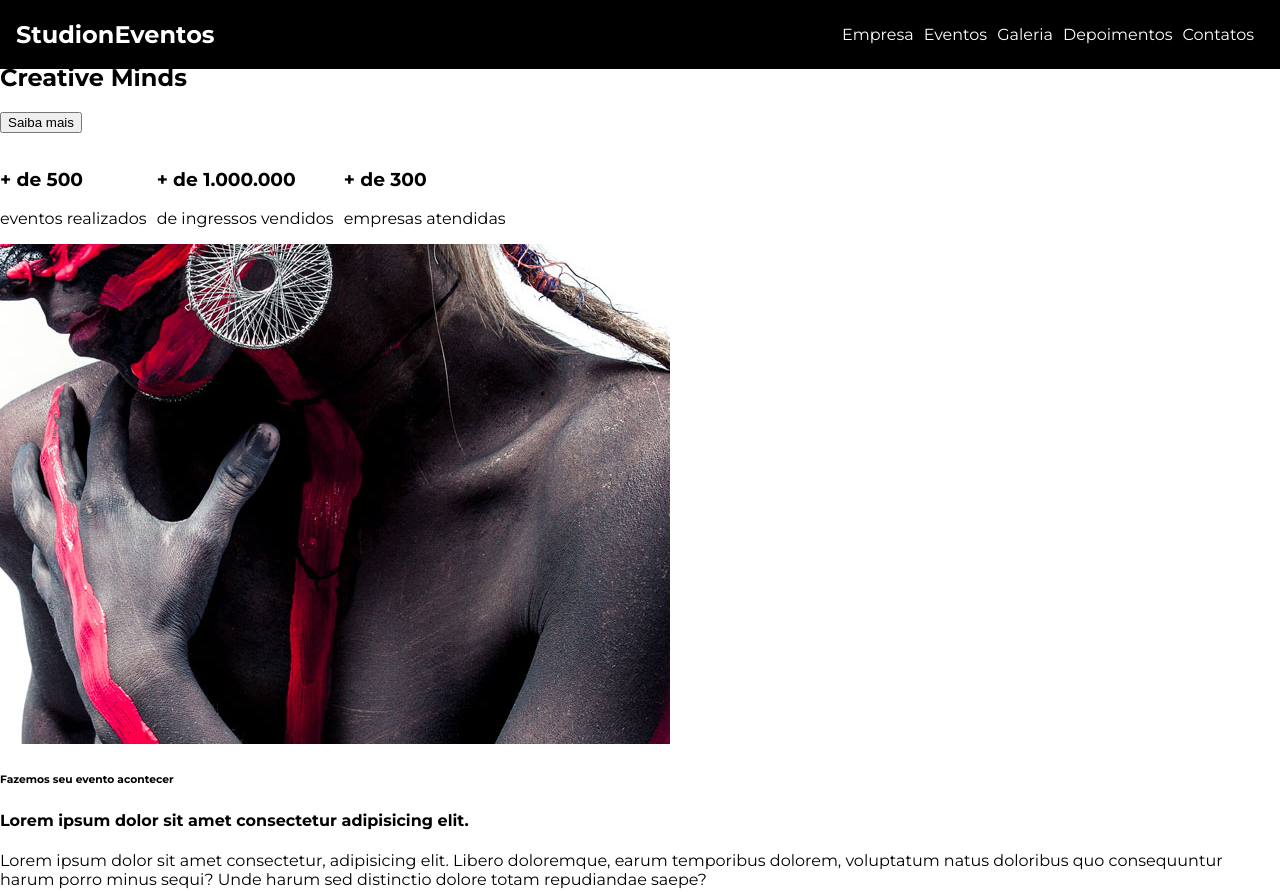
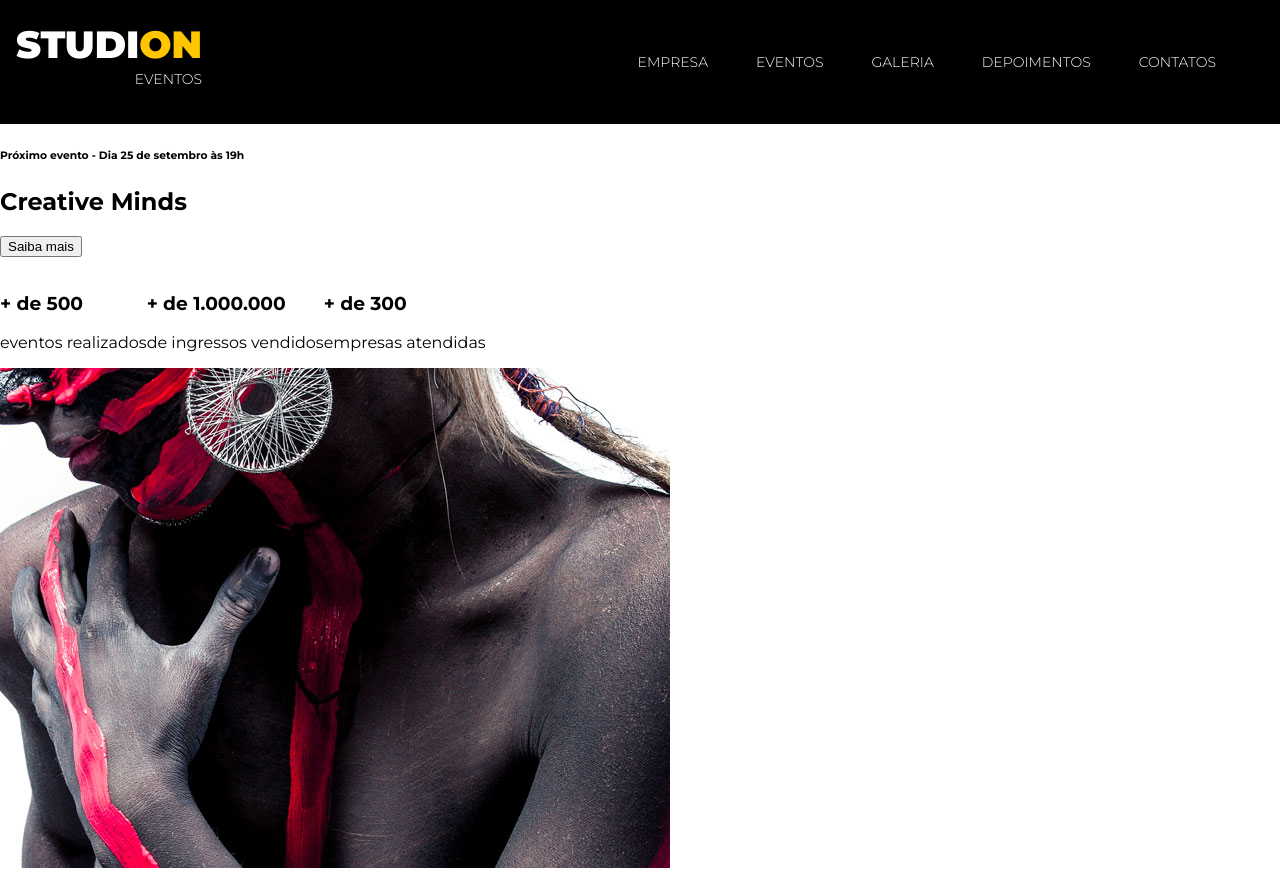
Before and after one commit to Adrlimadev/Studion, a website: page src/index.html in a window 1280 px wide. Shown: the top 892 px of the page. Drawn offline with Linux system fonts and the light colour scheme.

Commit message:
feat(html/css): constructed style.css structure for the main page

```diff
--- a/src/index.html
+++ b/src/index.html
@@ -9,7 +9,10 @@
 
   <body>
     <nav class="navbar">
-      <h1>Studi<span>on</span><span>Eventos</span></h1>
+      <h1 class="logo-studion">
+        Studi<span class="copy--primary">on</span>
+        <span class="logo-studion__subtitle">Eventos</span>
+      </h1>
       <ul class="navbar__links">
         <li>
           <a href="#empresa"> Empresa </a>
--- a/src/style.css
+++ b/src/style.css
@@ -1,15 +1,17 @@
-@import url('https://fonts.googleapis.com/css2?family=Montserrat:wght@400;700&display=swap');
+@import url('https://fonts.googleapis.com/css2?family=Montserrat:wght@300;400;700;900&display=swap');
 
 *{box-sizing: border-box;
 }
 
 :root {
+    --color-primary: #ffc500;
     font-family: 'Montserrat', sans-serif;
     font-size: 16px;
 }
 
 body{
     margin: 0;
+    padding-top: 7.75rem;
 }
 
 ul{
@@ -19,9 +21,6 @@ ul{
 
 }
 
-li{
-    margin-right: 0.625rem;
-}
 
 .navbar{
     position: fixed;
@@ -32,6 +31,7 @@ li{
     left: 0;
 
     width: 100vw;
+    height: 7.75rem;
     padding: 0 1rem;
 
     background-color: #000; /* vermelho / verde/ azul /transparência - 0 - F */
@@ -42,7 +42,37 @@ li{
     justify-self: end;
 }
 
-.navbar__links a {
+.navbar__links li {
+    font-size: .875rem;
+    margin-right: 3rem;
+    text-transform: uppercase;
+}
+
+.navbar__links a   {
+    font-weight: 300;
     color: #fff;
     text-decoration: none;
 }
+
+.navbar__links a:hover {
+    color: var(--color-primary);
+
+}
+
+.logo-studion {
+    font-size: 2.375rem;
+    font-weight: 900;
+    line-height: 1ch; /*relativa ao tamanho da altura do glifo 0 da fonte */
+    text-transform: uppercase;
+    text-align: right;
+}
+
+.logo-studion__subtitle {
+    font-size: 0.875rem;
+    font-weight: 300;
+
+}
+
+.copy--primary {
+    color: var(--color-primary);
+}
```
